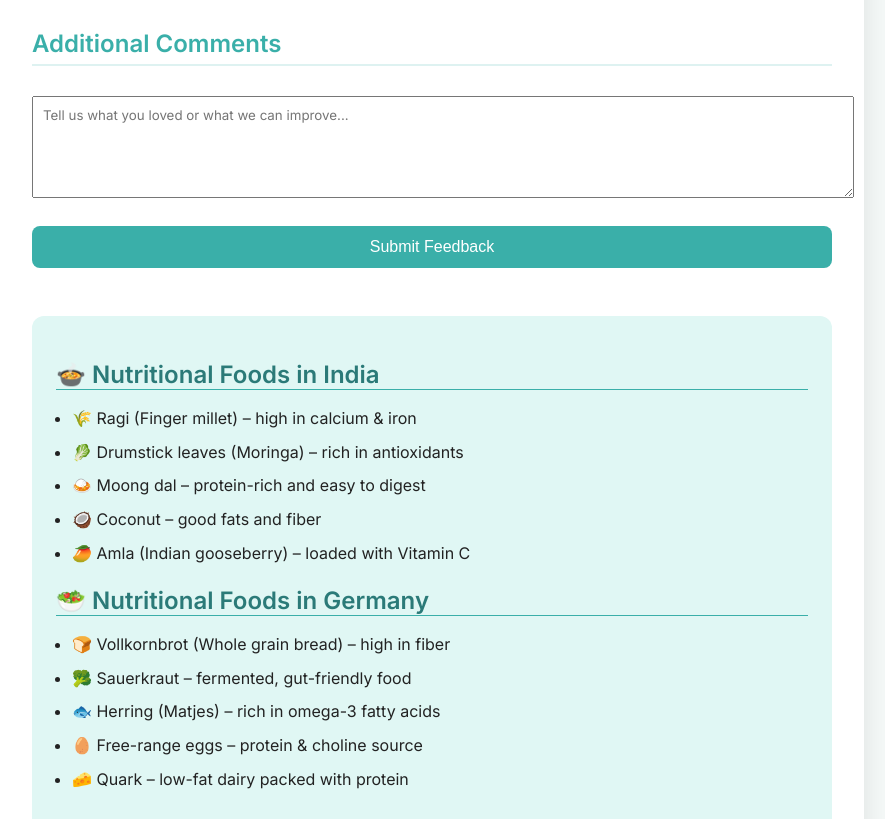
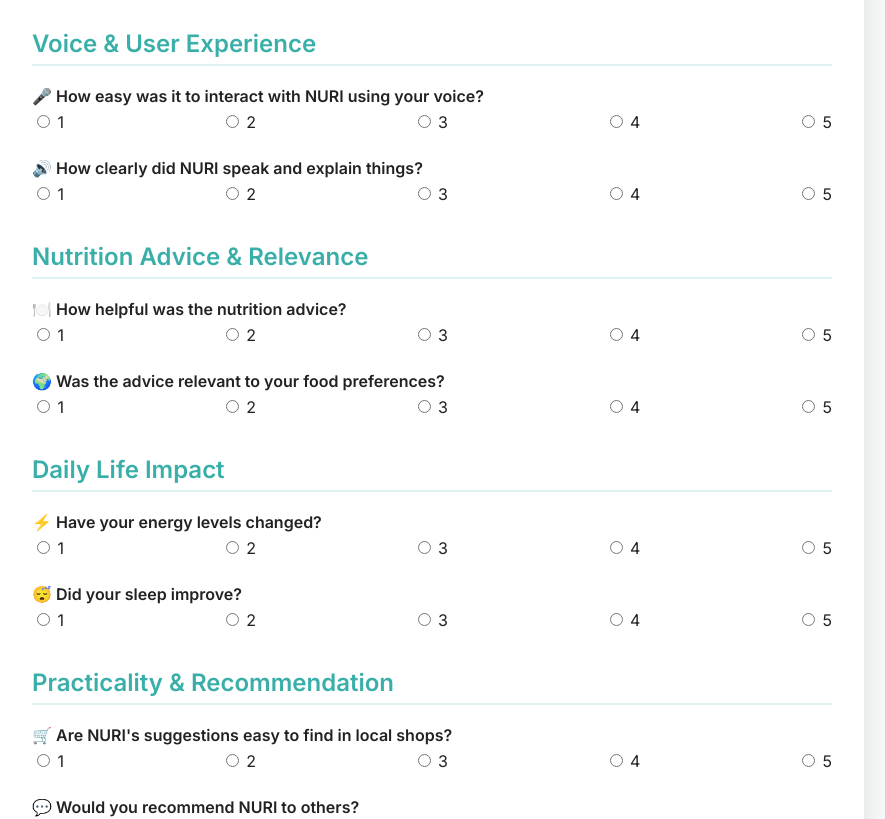
Before and after one commit to madhi-bestenlist/Nuri-Feedback, a plain HTML site: page index.html in a window 1280 px wide. Shown: the part 135-954 px from the top of the page, without its empty margins (208-1093 px from the left). Drawn offline with Linux system fonts and the light colour scheme.

Commit message:
Update index.html

```diff
--- a/index.html
+++ b/index.html
@@ -98,8 +98,101 @@
     <h1>🌿 NURI Feedback</h1>
 
     <form>
-      <!-- [Feedback Form Sections Remain Unchanged] -->
-      <!-- ...existing feedback sections... -->
+      <div class="section">
+        <h2>Voice & User Experience</h2>
+        <div class="question">
+          <label>🎤 How easy was it to interact with NURI using your voice?</label>
+          <div class="options">
+            <label><input type="radio" name="voice" value="1"> 1</label>
+            <label><input type="radio" name="voice" value="2"> 2</label>
+            <label><input type="radio" name="voice" value="3"> 3</label>
+            <label><input type="radio" name="voice" value="4"> 4</label>
+            <label><input type="radio" name="voice" value="5"> 5</label>
+          </div>
+        </div>
+        <div class="question">
+          <label>🔊 How clearly did NURI speak and explain things?</label>
+          <div class="options">
+            <label><input type="radio" name="clarity" value="1"> 1</label>
+            <label><input type="radio" name="clarity" value="2"> 2</label>
+            <label><input type="radio" name="clarity" value="3"> 3</label>
+            <label><input type="radio" name="clarity" value="4"> 4</label>
+            <label><input type="radio" name="clarity" value="5"> 5</label>
+          </div>
+        </div>
+      </div>
+
+      <div class="section">
+        <h2>Nutrition Advice & Relevance</h2>
+        <div class="question">
+          <label>🍽️ How helpful was the nutrition advice?</label>
+          <div class="options">
+            <label><input type="radio" name="advice" value="1"> 1</label>
+            <label><input type="radio" name="advice" value="2"> 2</label>
+            <label><input type="radio" name="advice" value="3"> 3</label>
+            <label><input type="radio" name="advice" value="4"> 4</label>
+            <label><input type="radio" name="advice" value="5"> 5</label>
+          </div>
+        </div>
+        <div class="question">
+          <label>🌍 Was the advice relevant to your food preferences?</label>
+          <div class="options">
+            <label><input type="radio" name="relevance" value="1"> 1</label>
+            <label><input type="radio" name="relevance" value="2"> 2</label>
+            <label><input type="radio" name="relevance" value="3"> 3</label>
+            <label><input type="radio" name="relevance" value="4"> 4</label>
+            <label><input type="radio" name="relevance" value="5"> 5</label>
+          </div>
+        </div>
+      </div>
+
+      <div class="section">
+        <h2>Daily Life Impact</h2>
+        <div class="question">
+          <label>⚡ Have your energy levels changed?</label>
+          <div class="options">
+            <label><input type="radio" name="energy" value="1"> 1</label>
+            <label><input type="radio" name="energy" value="2"> 2</label>
+            <label><input type="radio" name="energy" value="3"> 3</label>
+            <label><input type="radio" name="energy" value="4"> 4</label>
+            <label><input type="radio" name="energy" value="5"> 5</label>
+          </div>
+        </div>
+        <div class="question">
+          <label>😴 Did your sleep improve?</label>
+          <div class="options">
+            <label><input type="radio" name="sleep" value="1"> 1</label>
+            <label><input type="radio" name="sleep" value="2"> 2</label>
+            <label><input type="radio" name="sleep" value="3"> 3</label>
+            <label><input type="radio" name="sleep" value="4"> 4</label>
+            <label><input type="radio" name="sleep" value="5"> 5</label>
+          </div>
+        </div>
+      </div>
+
+      <div class="section">
+        <h2>Practicality & Recommendation</h2>
+        <div class="question">
+          <label>🛒 Are NURI's suggestions easy to find in local shops?</label>
+          <div class="options">
+            <label><input type="radio" name="availability" value="1"> 1</label>
+            <label><input type="radio" name="availability" value="2"> 2</label>
+            <label><input type="radio" name="availability" value="3"> 3</label>
+            <label><input type="radio" name="availability" value="4"> 4</label>
+            <label><input type="radio" name="availability" value="5"> 5</label>
+          </div>
+        </div>
+        <div class="question">
+          <label>💬 Would you recommend NURI to others?</label>
+          <div class="options">
+            <label><input type="radio" name="recommend" value="1"> 1</label>
+            <label><input type="radio" name="recommend" value="2"> 2</label>
+            <label><input type="radio" name="recommend" value="3"> 3</label>
+            <label><input type="radio" name="recommend" value="4"> 4</label>
+            <label><input type="radio" name="recommend" value="5"> 5</label>
+          </div>
+        </div>
+      </div>
 
       <div class="section">
         <h2>Additional Comments</h2>
```
